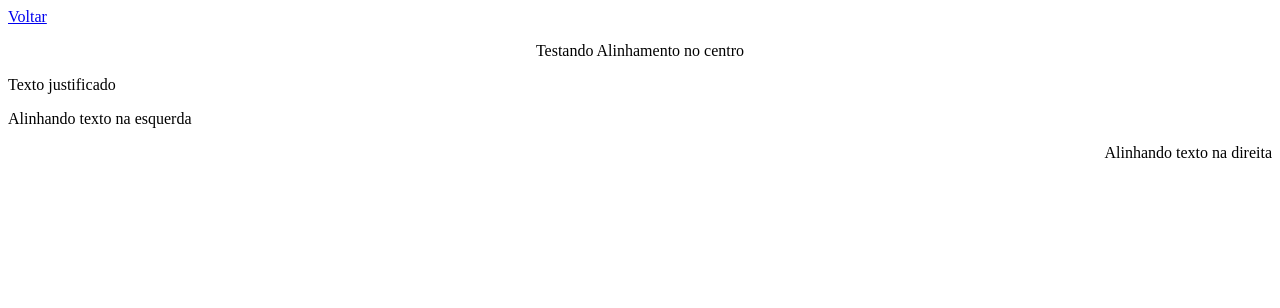
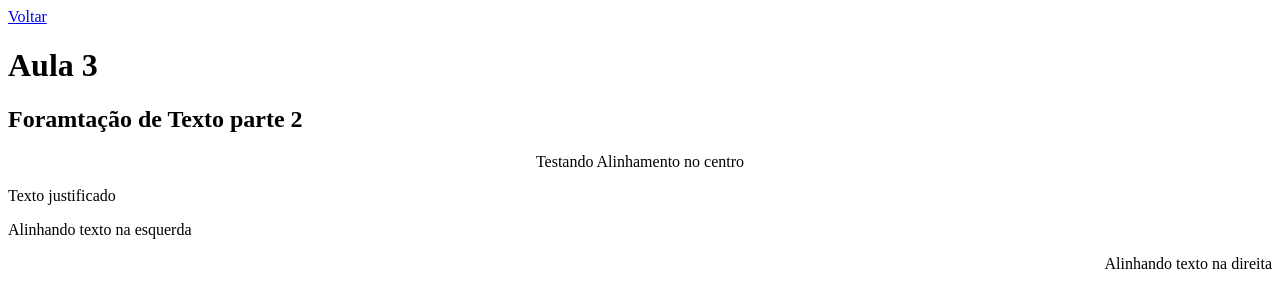
Before and after one commit to gabrielpacheco95/html, a plain HTML site: page Aula04/index.html in a window 1280 px wide. Drawn offline with Linux system fonts and the light colour scheme.

Commit message:
Atualização dia 21/06/2023

```diff
--- a/Aula04/index.html
+++ b/Aula04/index.html
@@ -11,6 +11,10 @@
 		</head>
 		<body> <!-- Conteúdo que vai ser colocado na página-->
 		<a href=" ../index.html">Voltar</a>
+		<div>
+		<h1>Aula 3</h1>
+		<h2>Foramtação de Texto parte 2</h2>
+
 		<p align="center"> Testando Alinhamento no centro </p>
 		<p align="justify"> Texto justificado </p>
 		<p align="Left"> Alinhando texto na esquerda </p>
```
Also changed, not shown: Aula03/index.html (+1 -1 lines).
